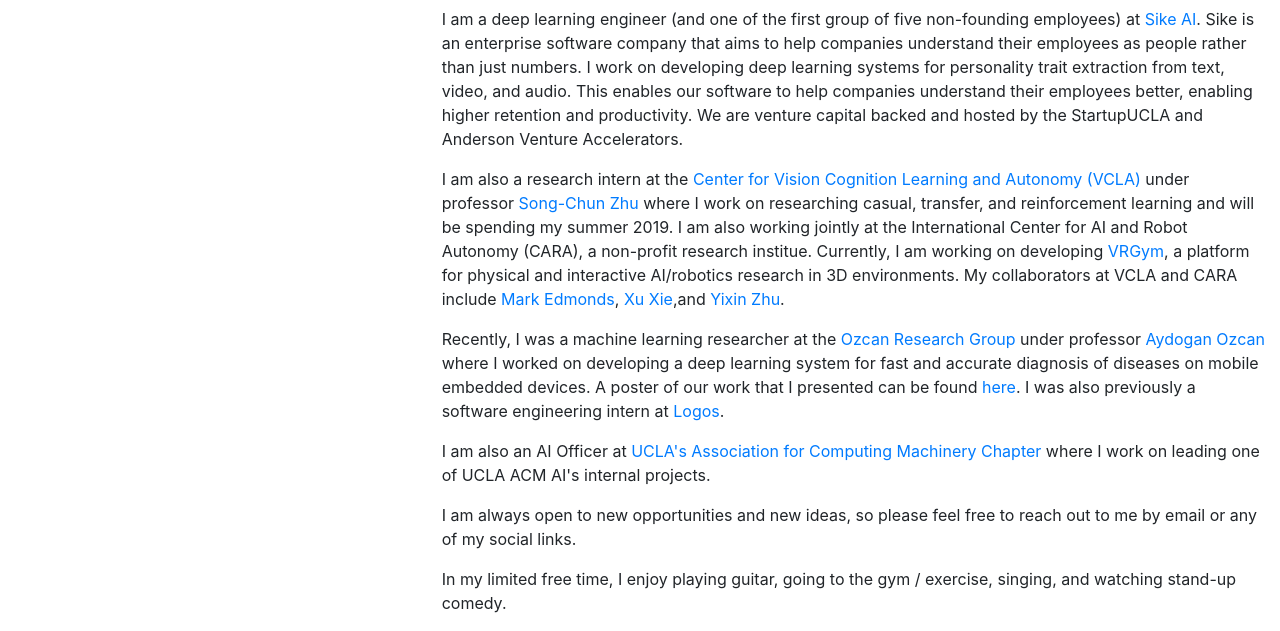
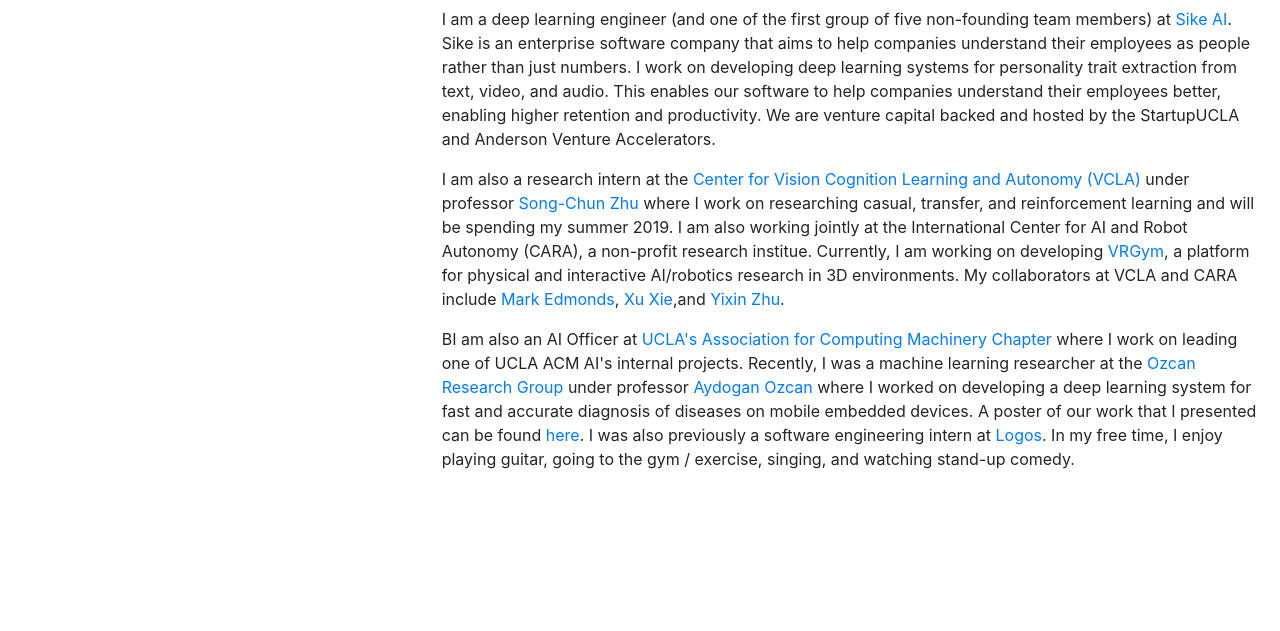
Before and after one commit to jamqd/jamqd.github.io, a plain HTML site: page index.html in a window 1280 px wide. Shown: the part 240-871 px from the top of the page. After the commit the page ends 800 px from the top, so only its background shows below. Drawn offline with nearby package versions, Linux system fonts and the light colour scheme.

Commit message:
more updates

```diff
--- a/index.html
+++ b/index.html
@@ -67,7 +67,8 @@
                     </p>
 
                     <p>
-                        I am a deep learning engineer (and one of the first group of five non-founding employees) at <a href="https://sikeinsights.com/">Sike AI</a>.
+                        I am a deep learning engineer (and one of the first group of five non-founding team members) at
+                        <a href="https://sikeinsights.com/">Sike AI</a>.
                         Sike is an enterprise software company that aims to help companies understand their employees as people rather than just numbers.
                         I work on developing deep learning systems for personality trait extraction from text, video, and audio. This enables our
                         software to help companies understand their employees better, enabling higher retention and productivity.
@@ -80,28 +81,20 @@
                         under professor <a href="http://www.stat.ucla.edu/~sczhu/">Song-Chun Zhu</a> where I work on researching casual, transfer, and reinforcement learning and will be spending my summer 2019.
                         I am also working jointly at the International Center for AI and Robot Autonomy (CARA), a non-profit research institue. Currently, I am working on developing
                         <a href="https://xuxie1031.github.io/projects/VRGym/VRGymProj.html">VRGym</a>,
-                        a platform for physical and interactive AI/robotics research in 3D environments.
-                        My collaborators at VCLA and CARA include <a href="http://www.mjedmonds.com/">Mark Edmonds</a>,  <a href="https://xuxie1031.github.io/">Xu Xie</a>,and <a href="https://yzhu.io"> Yixin Zhu</a>.
+                        a platform for physical and interactive AI/robotics research in 3D environments. My collaborators at VCLA and CARA include
+                        <a href="http://www.mjedmonds.com/">Mark Edmonds</a>,  <a href="https://xuxie1031.github.io/">Xu Xie</a>,and
+                        <a href="https://yzhu.io"> Yixin Zhu</a>.
                     </p>
 
                     <p>
-                        Recently, I was a machine learning researcher at the <a href="https://org.ee.ucla.edu/">Ozcan Research Group</a> under
-                        professor <a href="https://www.ee.ucla.edu/aydogan-ozcan/">Aydogan Ozcan</a> where I worked on developing
-                        a deep learning system for fast and accurate diagnosis of diseases on mobile embedded devices. A poster of our work that I presented can
-                        be found <a href="/assets/ozcan.pdf">here</a>. I was also previously a software engineering intern at <a href="https://logosnews.tech/">Logos</a>.
-                    </p>
-
-                    <p>
-                        I am also an AI  Officer at <a href="http://www.uclaacm.com/">UCLA's Association for Computing Machinery Chapter</a>
-                         where I work on leading one of UCLA ACM AI's internal projects.
-                    </p>
-
-                    <p>
-                        I am always open to new opportunities and new ideas, so please feel free to reach out to me by email or any of my social links.
-                    </p>
-
-                    <p>
-                        In my limited free time, I enjoy playing guitar, going to the gym / exercise, singing, and watching stand-up comedy.
+                        BI am also an AI Officer at <a href="http://www.uclaacm.com/">UCLA's Association for Computing Machinery Chapter</a>
+                        where I work on leading one of UCLA ACM AI's internal projects. Recently, I was a machine learning researcher at the
+                        <a href="https://org.ee.ucla.edu/">Ozcan Research Group</a> under professor
+                        <a href="https://www.ee.ucla.edu/aydogan-ozcan/">Aydogan Ozcan</a> where I worked on developing a deep learning system for fast
+                        and accurate diagnosis of diseases on mobile embedded devices. A poster of our work that I presented can
+                        be found <a href="/assets/ozcan.pdf">here</a>. I was also previously a software engineering intern at
+                        <a href="https://logosnews.tech/">Logos</a>. In my free time, I enjoy playing guitar, going to the gym / exercise, singing,
+                        and watching stand-up comedy.
                     </p>
                 </div>
 
```
